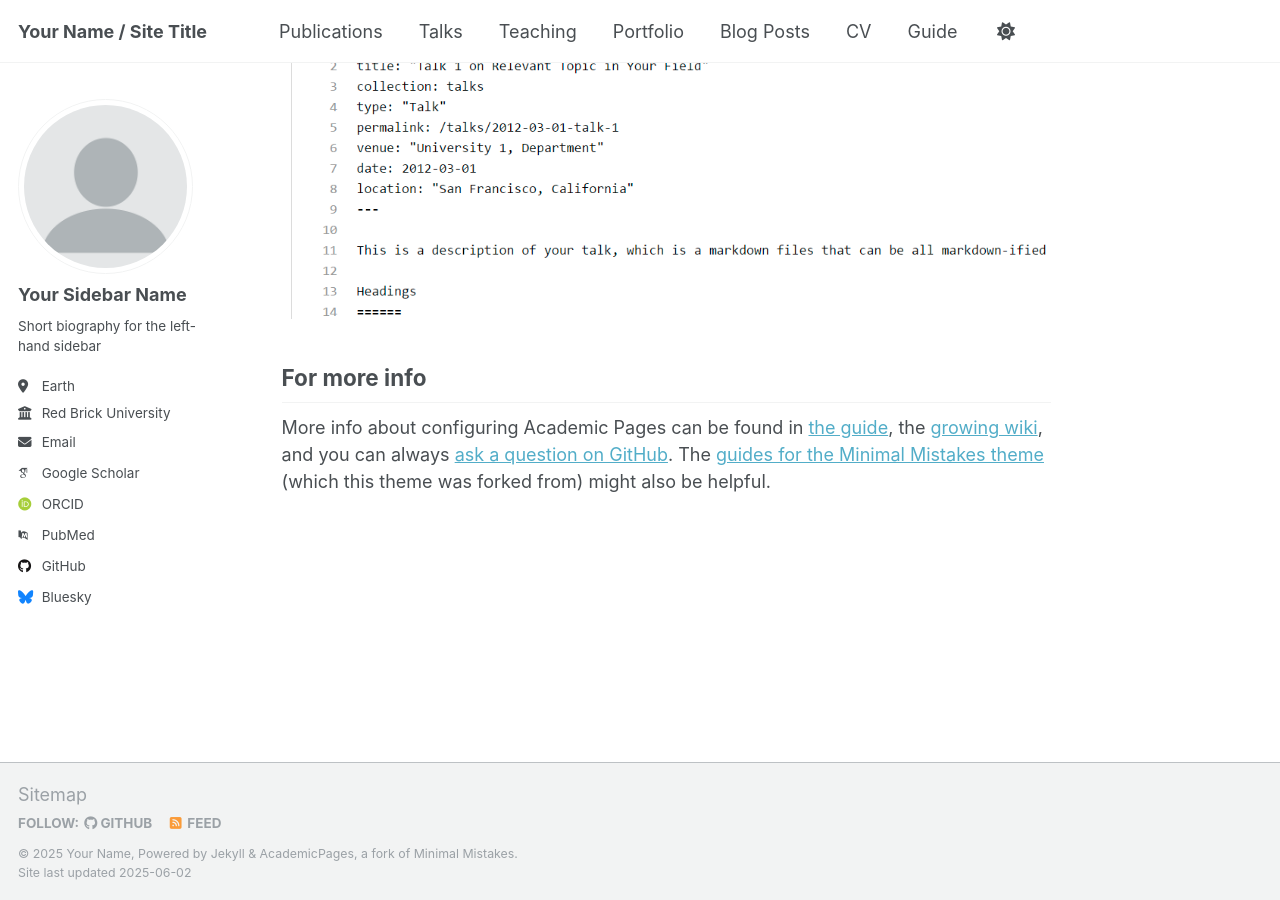
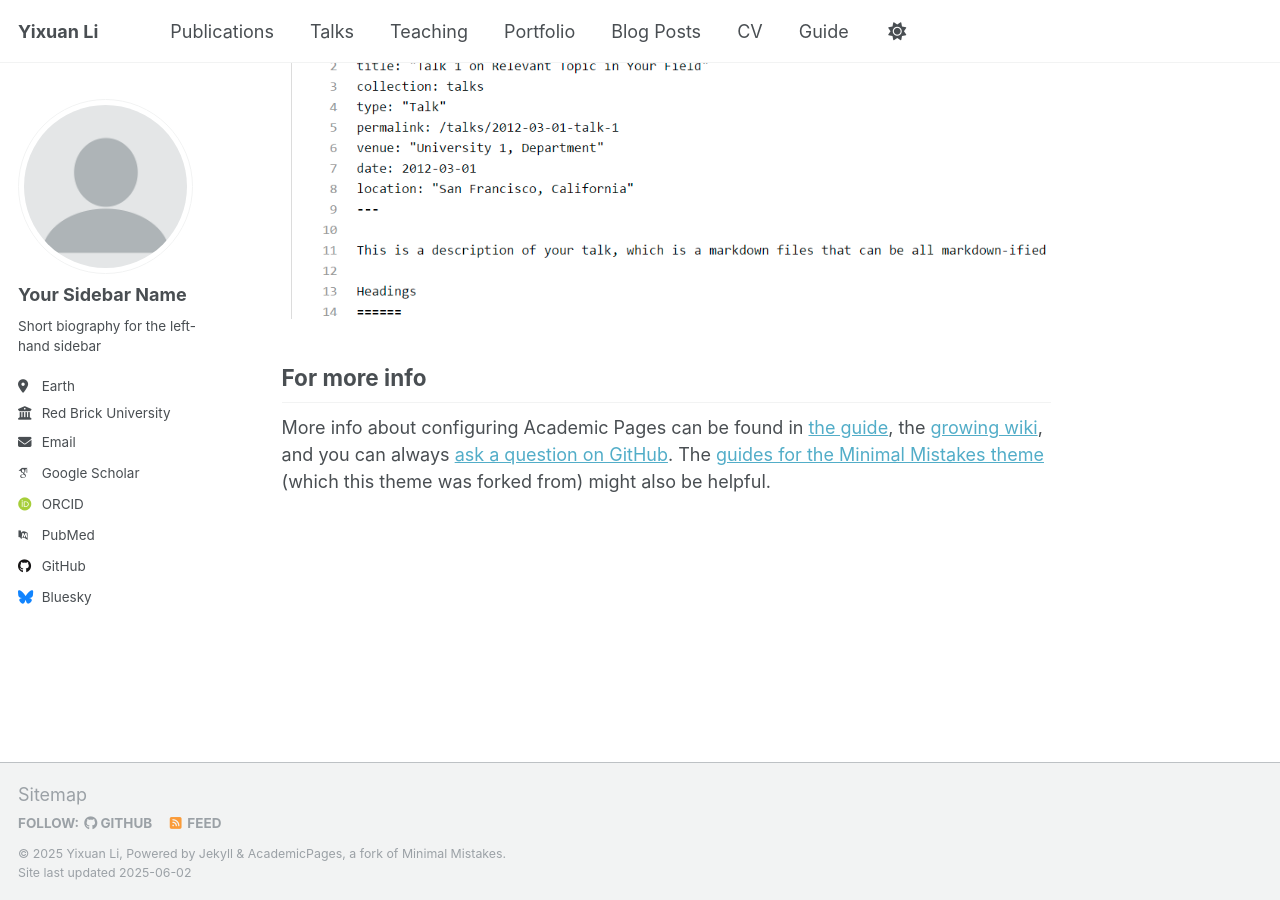
Before and after one commit to tiffanylyx/tiffanylyx.github.io, a Jekyll site: the page built from _pages/about.md, in a window 1280 px wide and 900 px high, scrolled down 2636 px. Built offline with Jekyll 4.4.1, drawn with Linux system fonts in a browser that asks for light colours; some web fonts are replaced.

Commit message:
Update _config.yml

```diff
--- a/_config.yml
+++ b/_config.yml
@@ -9,13 +9,13 @@
 # Basic Site Settings
 locale                   : "en-US"
 site_theme               : "default"
-title                    : "Your Name / Site Title"
+title                    : "Yixuan Li"
 title_separator          : "-"
-name                     : &name "Your Name"
-description              : &description "personal description"
-url                      : https://academicpages.github.io # the base hostname & protocol for your site e.g. "https://[your GitHub username].github.io" or if you already have some other page hosted on Github then use "https://[your GitHub username].github.io/[Your Repo Name]"
+name                     : &name "Yixuan Li"
+description              : &description "Hi! I'm Yixuan Li!"
+url                      : https://tiffanylyx.github.io # the base hostname & protocol for your site e.g. "https://[your GitHub username].github.io" or if you already have some other page hosted on Github then use "https://[your GitHub username].github.io/[Your Repo Name]"
 baseurl                  : "" # the subpath of your site, e.g. "/blog"
-repository               : "academicpages/academicpages.github.io"
+repository               : "tiffanylyx/tiffanylyx.github.io"
 
 # Site Author - The following control what appear as part of the author content on the side bar.
 #               If a field is blank the icon and link will not appear, otherwise it will be shown.
```
